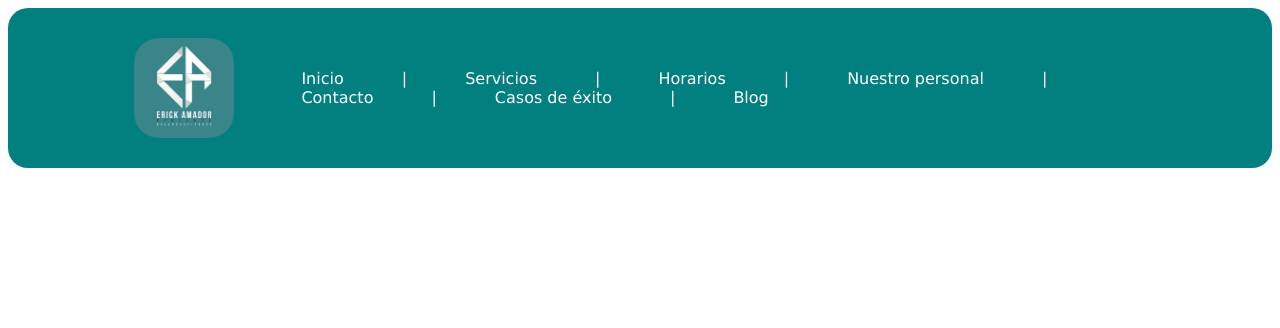
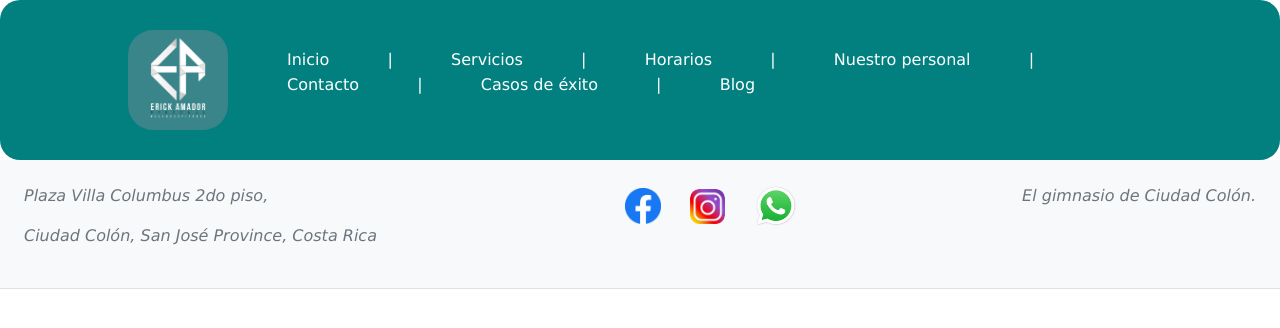
Before and after one commit to Fio27/EA, a plain HTML site: page index.html in a window 1280 px wide. Drawn offline with nearby package versions, Linux system fonts and the light colour scheme.

Commit message:
FOOTER
SE AGREGA ESTILO DE FOOTER CON DIRECCIONAMIENTO A REDES SOCIALES

```diff
--- a/css/styles.css
+++ b/css/styles.css
@@ -49,3 +49,9 @@ header{
 img{
     border-radius: 25%;
 }
+
+footer{
+    font-family: Verdana;
+    font-style: italic;
+    ;
+}
--- a/index.html
+++ b/index.html
@@ -4,6 +4,9 @@
     <meta charset="UTF-8" />
     <meta http-equiv="X-UA-Compatible" content="IE=edge" />
     <meta name="viewport" content="width=device-width, initial-scale=1.0" />
+    <link href="https://cdn.jsdelivr.net/npm/bootstrap@5.0.0/dist/css/bootstrap.min.css" rel="stylesheet" >
+    <script src="https://cdn.jsdelivr.net/npm/bootstrap@5.0.1/dist/js/bootstrap.min.js" integrity="sha384-Atwg2Pkwv9vp0ygtn1JAojH0nYbwNJLPhwyoVbhoPwBhjQPR5VtM2+xf0Uwh9KtT" crossorigin="anonymous"></script>
+    <html xmlns:th="http://www.thymeleaf.org">
     <title>EA Wellness & Fitness</title>
     <link rel="stylesheet" href="css/styles.css">
   </head>
@@ -29,4 +32,44 @@
       </nav>
     </header>
   </body>
+
+  <!-- Footer -->
+<footer class="text-center text-lg-start bg-light text-muted">
+  <!-- Section: Social media -->
+
+  <section class="d-flex justify-content-center justify-content-lg-between p-4 border-bottom">
+    <div class="me-5 d-none d-lg-block">
+
+
+      <p>Plaza Villa Columbus 2do piso,</p>
+      <p>Ciudad Colón,
+        San José Province, Costa Rica <p></p>
+      </div>
+
+    </div>
+
+    <div>
+      <a href="https://es-la.facebook.com/eawellnessfitness/" class="me-4 link-secondary">
+        <img src="imagenes/facebook.png" width= "36" height= "36" alt="Facebook"/>
+        <i class="facebook-f"></i>
+      </a>
+
+      <a href="https://www.instagram.com/eawellnessfitness/" class="me-4 link-secondary">
+        <img src="imagenes/Instagram.png" width= "35" height= "35" alt="Instagram"/>
+        <i class="Instagram"</i>
+      </a>
+
+      <a href="https://api.whatsapp.com/message/F73LYUWFAEUKH1?autoload=1&app_absent=0" class="me-4 link-secondary">
+        <img src="imagenes/WhatsApp.png" width= "44" height= "44" alt="Instagram"/>
+        <i class="Instagram"</i>
+      </a>
+
+    </div>
+
+    <p>El gimnasio de Ciudad Colón.</p>
+
+  </section>
+
+</footer>
+
 </html>
```
Also changed, not shown: imagenes/Instagram.png (added), imagenes/WhatsApp.png (added), imagenes/facebook.png (added).
